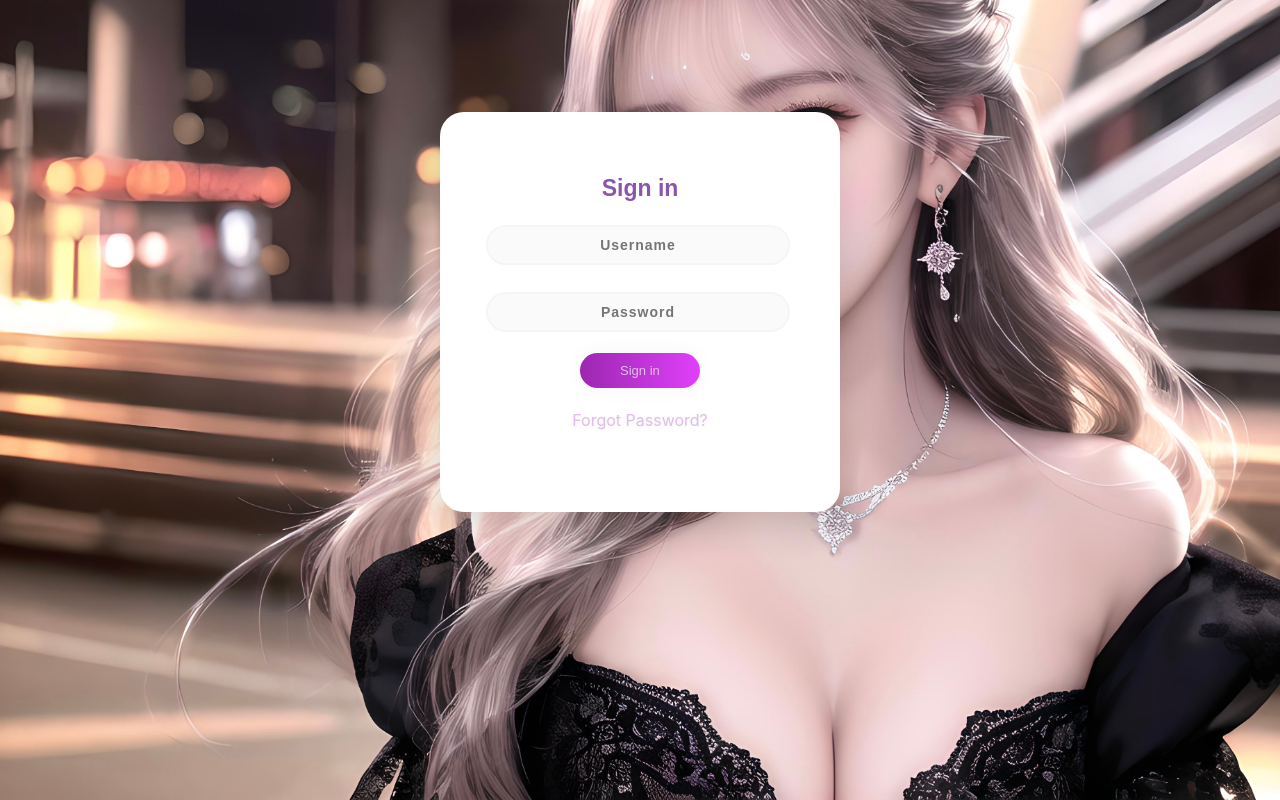
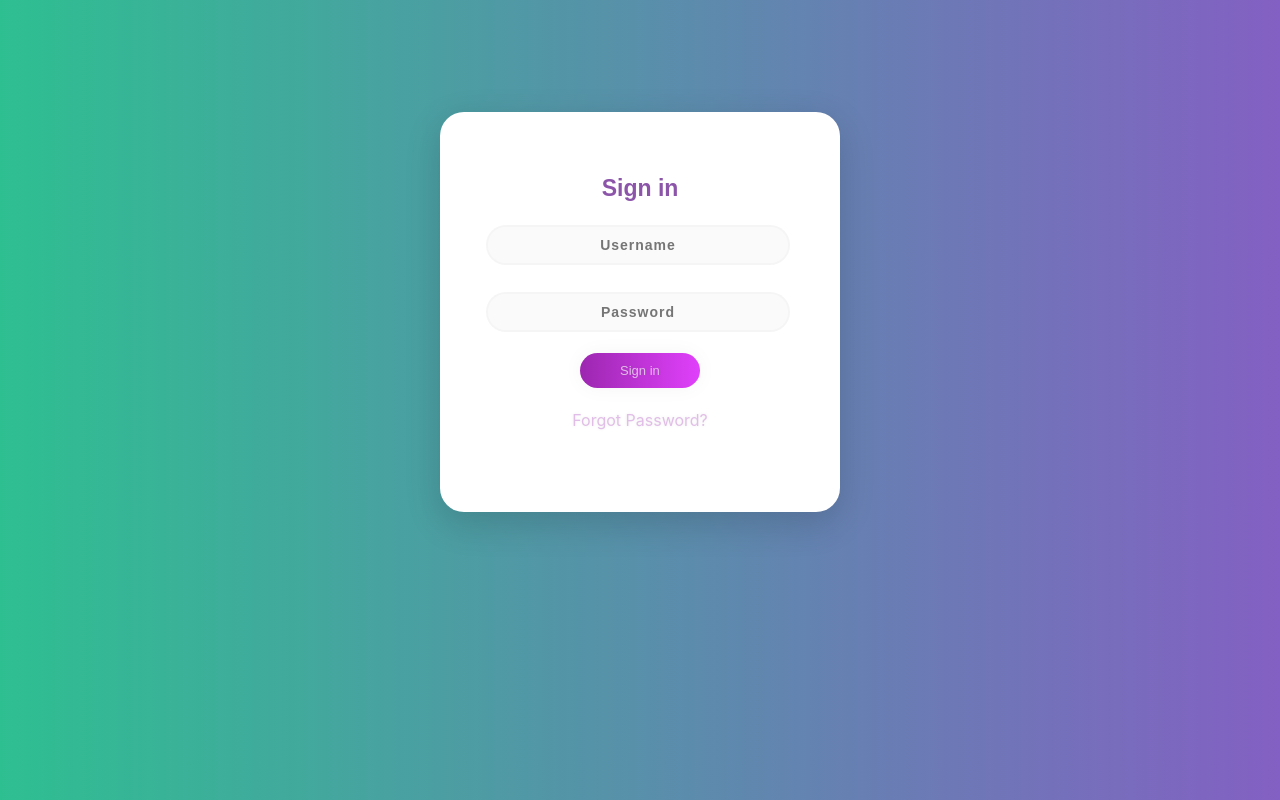
Before and after one commit to dypbkb1314/yolora, a React app: page /login in a window 1280 px wide. Built offline with nearby package versions, Linux system fonts and the light colour scheme.

Commit message:
feat: change

```diff
--- a/src/pages/login/index.less
+++ b/src/pages/login/index.less
@@ -4,19 +4,19 @@
   overflow: hidden;
   display: flex;
   justify-content: center;
-  // background: #8360c3; /* fallback for old browsers */
-  // background: -webkit-linear-gradient(
-  //   to right,
-  //   #2ebf91,
-  //   #8360c3
-  // ); /* Chrome 10-25, Safari 5.1-6 */
-  // background: linear-gradient(
-  //   to right,
-  //   #2ebf91,
-  //   #8360c3
-  // ); /* W3C, IE 10+/ Edge, Firefox 16+, Chrome 26+, Opera 12+, Safari 7+ */
-  background: url('../../assets//images/girl1.JPG') no-repeat;
-  background-size: cover;
+  background: #8360c3; /* fallback for old browsers */
+  background: -webkit-linear-gradient(
+    to right,
+    #2ebf91,
+    #8360c3
+  ); /* Chrome 10-25, Safari 5.1-6 */
+  background: linear-gradient(
+    to right,
+    #2ebf91,
+    #8360c3
+  ); /* W3C, IE 10+/ Edge, Firefox 16+, Chrome 26+, Opera 12+, Safari 7+ */
+  // background: url('../../assets//images/girl1.JPG') no-repeat;
+  // background-size: cover;
 }
 .main {
   background-color: #ffffff;
```
